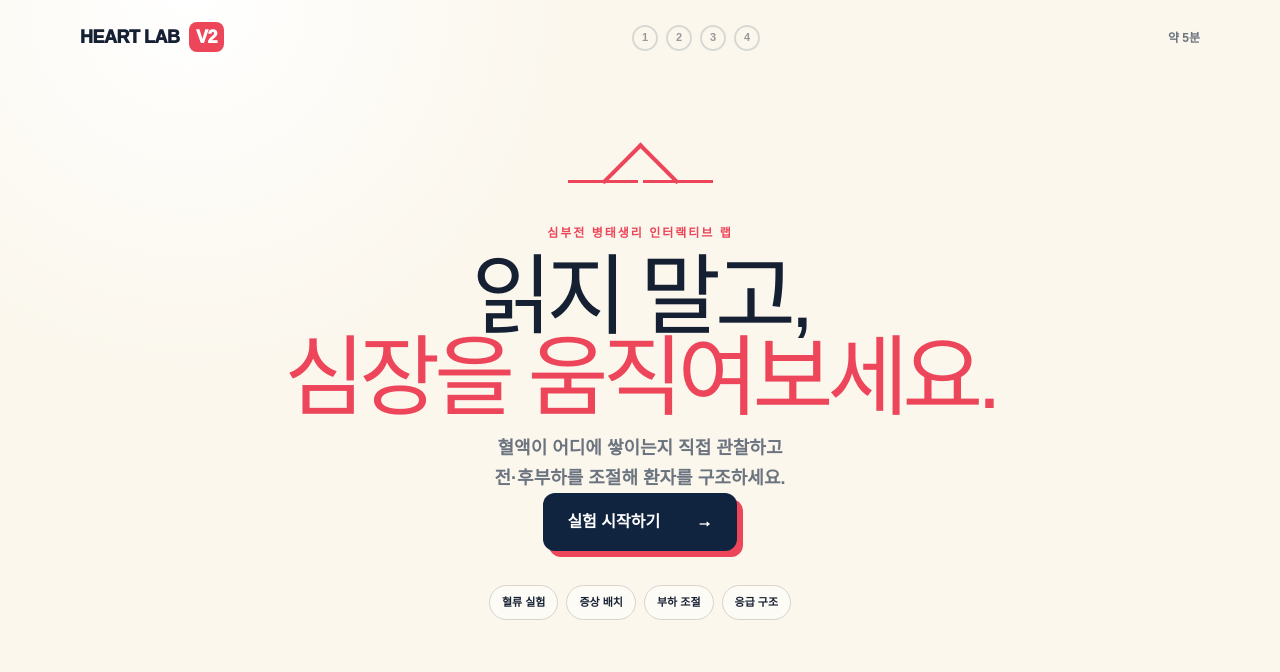
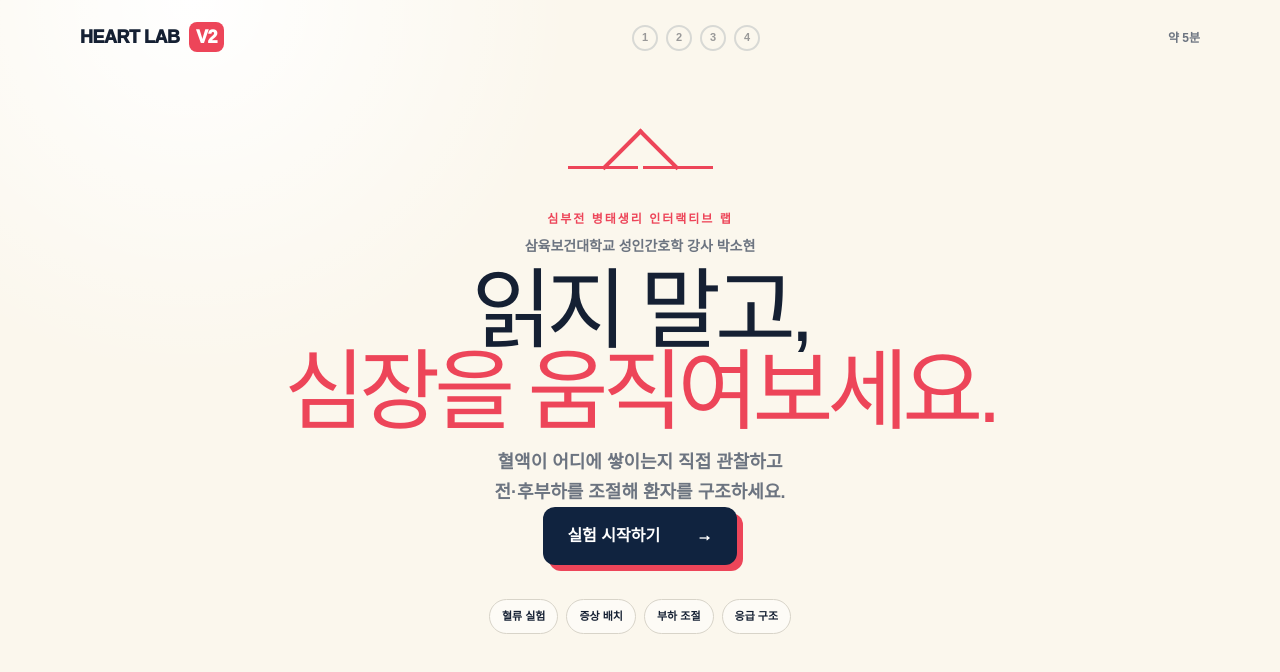
Before and after one commit to spoonnurse/heartfailure, a Next.js app: page / in a window 1280 px wide. Shown: the top 672 px of the page. Built offline with nearby package versions, Linux system fonts and the light colour scheme.

Commit message:
첫 화면 강사 표기 추가

```diff
--- a/app/page.tsx
+++ b/app/page.tsx
@@ -105,6 +105,7 @@ export default function Home() {
         <section className="intro">
           <div className="ekg" aria-hidden="true"><span /><span /><span /></div>
           <p className="kicker">심부전 병태생리 인터랙티브 랩</p>
+          <p style={{ margin: "8px 0 -1px", color: "var(--muted)", fontSize: 14, fontWeight: 850 }}>삼육보건대학교 성인간호학 강사 박소현</p>
           <h1>읽지 말고,<br /><em>심장을 움직여보세요.</em></h1>
           <p className="lede">혈액이 어디에 쌓이는지 직접 관찰하고<br />전·후부하를 조절해 환자를 구조하세요.</p>
           <button className="primary" onClick={() => setStage("flow")}>실험 시작하기 <b>→</b></button>
```
